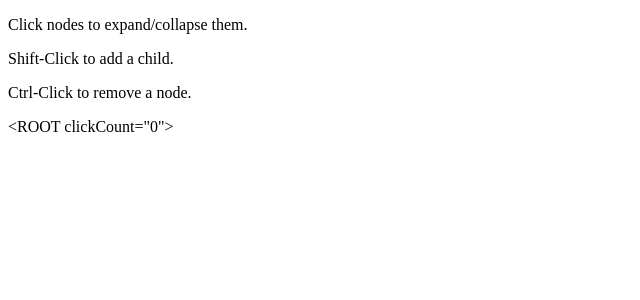
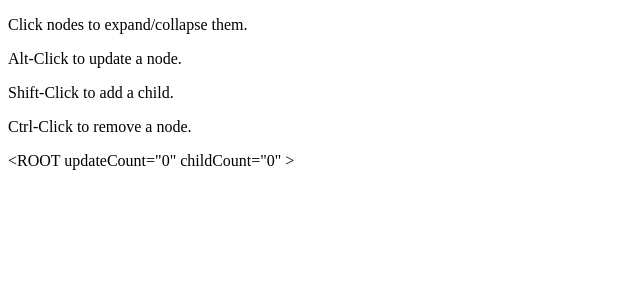
Before and after one commit to xirzec/react-treeview, a React app: page / in a window 1280 px wide. Shown: the top 300 px of the page, without its empty margins (0-640 px from the left). Built offline with nearby package versions, Linux system fonts and the light colour scheme.

Commit message:
Fix adding children and tweak update

```diff
--- a/src/data/constants.ts
+++ b/src/data/constants.ts
@@ -7,7 +7,7 @@ export const EMPTY_CHILD_LIST = Immutable.OrderedSet<string>();
 
 export const INITIAL_ROOT_NODE: INode = Object.freeze<INode>({
     id: ROOT_ID,
-    clickCount: 0,
+    updateCount: 0,
     children: EMPTY_CHILD_LIST,
     parent: "",
 });
--- a/src/data/interfaces.ts
+++ b/src/data/interfaces.ts
@@ -2,7 +2,7 @@ import * as Immutable from "immutable";
 
 export interface INode {
     id: string;
-    clickCount: number;
+    updateCount: number;
     children: Immutable.OrderedSet<string>;
     parent: string;
 }
--- a/src/data/reducers.ts
+++ b/src/data/reducers.ts
@@ -15,7 +15,7 @@ export function node(state = INITIAL_TREE_STATE, action: IAction): INodeMap {
         case "UPDATE_NODE": {
             const current = state.get(action.id);
             const updatedNode = { ... current };
-            updatedNode.clickCount++;
+            updatedNode.updateCount++;
             return state.set(updatedNode.id, Object.freeze(updatedNode));
         }
         case "ADD_CHILD": {
@@ -23,10 +23,13 @@ export function node(state = INITIAL_TREE_STATE, action: IAction): INodeMap {
             const newNode: INode = {
                 id: nextNodeId(),
                 children: EMPTY_CHILD_LIST,
-                clickCount: 0,
+                updateCount: 0,
                 parent: parent.id,
             };
-            return state.set(newNode.id, Object.freeze(newNode));
+            const updatedParent = { ... parent };
+            updatedParent.children = parent.children.add(newNode.id);
+            const newState = state.set(updatedParent.id, Object.freeze(updatedParent));
+            return newState.set(newNode.id, Object.freeze(newNode));
         }
         case "REMOVE_NODE": {
             if (action.id === ROOT_ID) {
--- a/src/ux/main.tsx
+++ b/src/ux/main.tsx
@@ -23,6 +23,7 @@ export class Main extends React.PureComponent<IConnectedProps & IDispatchProps>
         return (
             <div>
                 <p>Click nodes to expand/collapse them.</p>
+                <p>Alt-Click to update a node.</p>
                 <p>Shift-Click to add a child.</p>
                 <p>Ctrl-Click to remove a node.</p>
                 <TreeLevel map={this.props.nodes} items={[root]} onItemClick={this.onNodeClick} />
@@ -35,7 +36,7 @@ export class Main extends React.PureComponent<IConnectedProps & IDispatchProps>
             this.props.onRemoveNode(id);
         } else if (event.shiftKey) {
             this.props.onAddChild(id);
-        } else {
+        } else if (event.altKey) {
             this.props.onUpdateNode(id);
         }
     }
--- a/src/ux/treeItem.tsx
+++ b/src/ux/treeItem.tsx
@@ -10,7 +10,14 @@ export interface ITreeItemProps {
 export default class TreeLevel extends React.PureComponent<ITreeItemProps> {
     public render() {
         const item = this.props.item;
-        return <div onClick={this.onClick}>&lt;{item.id} clickCount="{item.clickCount}"&gt;</div>;
+        return (
+            <div onClick={this.onClick}>
+                &lt;
+                {item.id} updateCount="{item.updateCount}"
+                childCount="{item.children.size}"
+                &gt;
+            </div>
+        );
     }
 
     private onClick = (evt: React.MouseEvent<HTMLDivElement>) => {
```
